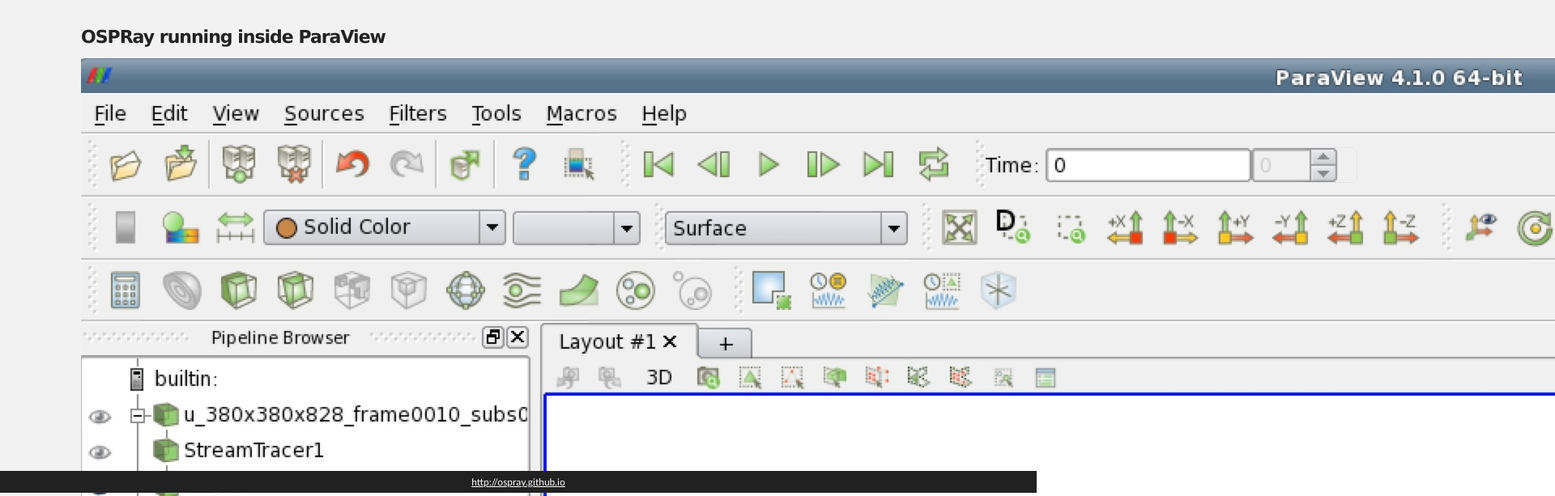
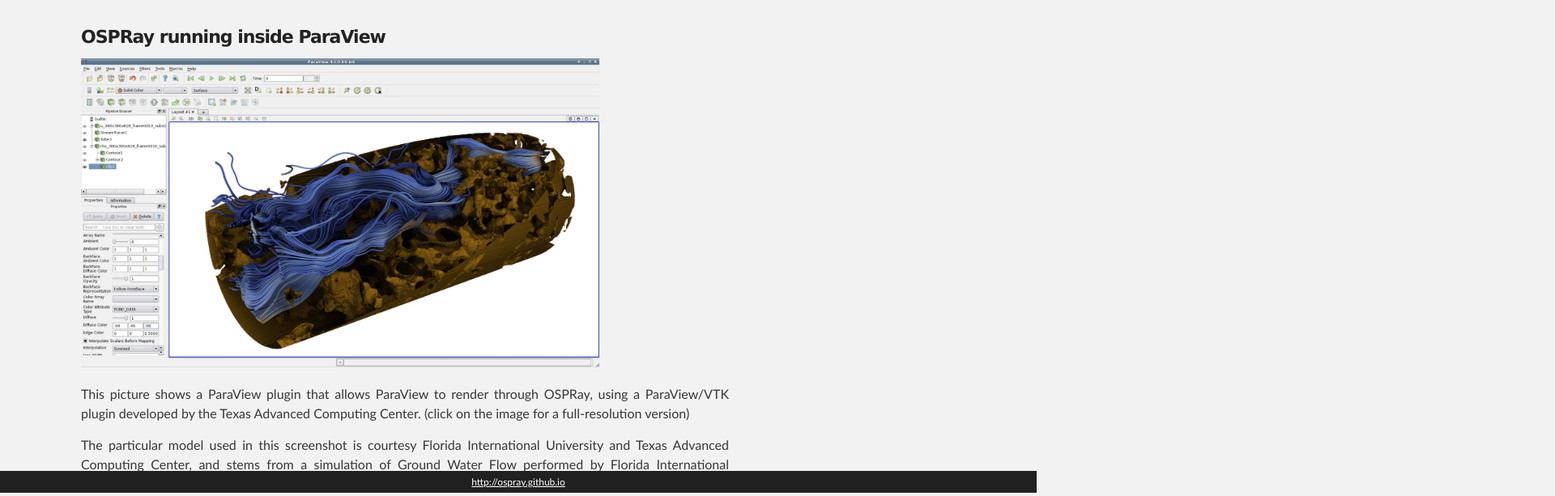
Before and after one commit to ospray/ospray.github.io, a plain HTML site: page teaser.html in a window 1280 px wide. Shown: the part 191-804 px from the top of the page at 81% size, 1920 px wide, since content can reach past the window. Drawn offline with Linux system fonts and the light colour scheme.

Commit message:
teaser image update

```diff
--- a/teaser.html
+++ b/teaser.html
@@ -249,10 +249,11 @@ p {
       <div id="content">
 <h1>OSPRay running inside ParaView</h1>
 
-<p><a href="related_projects/vtk-paraview/screenshot-paraview-fiu.jpg"><img src="related_projects/vtk-paraview/screenshot-paraview-fiu.jpg"></a></p>
+<p><a href="related_projects/vtk-paraview/screenshot-paraview-fiu.jpg"><img width="80%" src="related_projects/vtk-paraview/screenshot-paraview-fiu.jpg"></a></p>
 
 <p>This picture shows a ParaView plugin that allows ParaView to render
-through OSPRay, using a ParaView/VTK plugin developed by the Texas Advanced Computing Center.</p>
+through OSPRay, using a ParaView/VTK plugin developed by the Texas Advanced Computing Center.
+(click on the image for a full-resolution version)</p>
 
 <p>The particular model used in this screenshot is courtesy Florida
 International University and Texas Advanced Computing Center, and
```
Also changed, not shown: index.html (+3 -6 lines), 2 other files.
